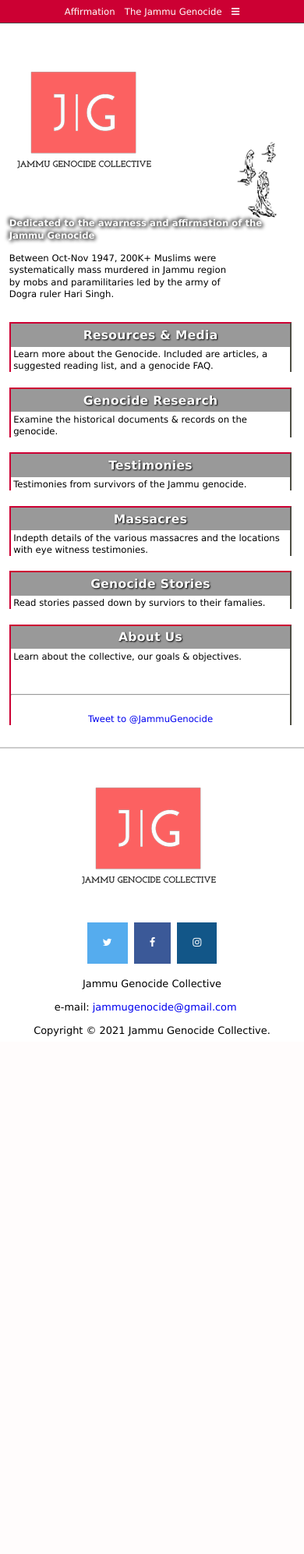
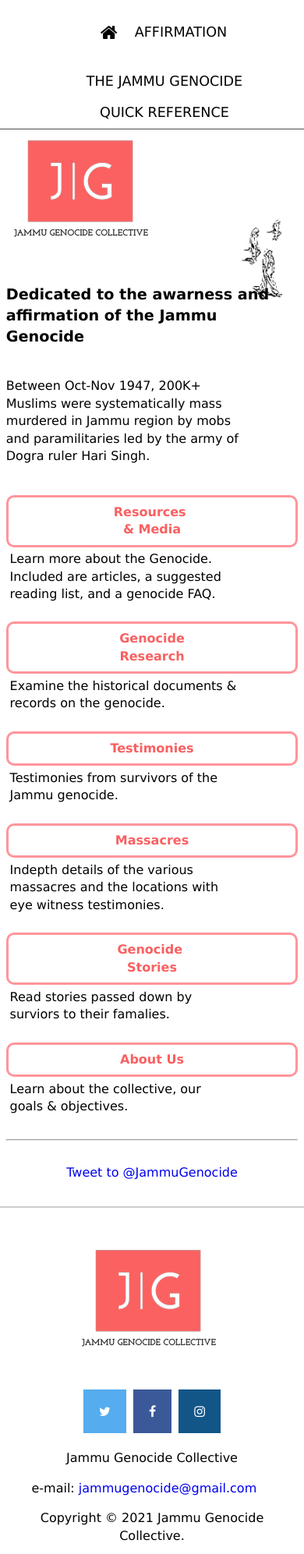
Before and after one commit to JammuGenocide/jammugenocide.github.io, a PHP site: page / in a window 390 px wide. Shown: the whole page at 78% size. Before the commit the page ends 1329 px from the top, so only its background shows below. Run offline with PHP 8.4, Linux system fonts and the light colour scheme; some libraries are stand-ins or nearby versions.

Commit message:
make phone design responsive

```diff
--- a/index.html
+++ b/index.html
@@ -72,20 +72,6 @@
 <!-- NAVIGATION ENDS HERE -->
 </header>
 
-<header class="masthead_mobile">
-<!-- NAVIGATION STARTS HERE -->
-<nav class="nav_bar">
-<ul class="navbar" style="margin: 0; padding: 0;">
-  <li class="navbar"><a href="/affirmation.html" class="navbar_dropdown">Affirmation</a></li>
-  <li class="navbar" style="padding-left: 0.6em;"><a href="/genocide.html" class="navbar_dropdown">The Jammu Genocide</a></li>
-  <li class="dropdown" style="padding-left: 0.6em;"><a href="/quick_reference.html" class="navbar_dropdown" aria-label="Quick Reference"><i class="fas fa-bars" aria-hidden="true" title="Quick Reference"></i></a></li>
-  </li>
-</ul>
-</nav>
-<!-- NAVIGATION ENDS HERE -->
-
-</header>
-
 <div class="clear">&nbsp;</div>
 <div class="container">
 <div class="messages_block">
@@ -94,7 +80,7 @@
 <div class="top-content">
 <p style="width: 100%; vertical-align: top;">
 <br>
-<a href="/index.html"> <img src="logo.jpg" alt="Jammu Genocide" style="margin-bottom: 0.5rem;" class="image_responsive"></a>
+<a href="/index.html"> <img src="logo.jpg" alt="Jammu Genocide" class="image_responsive"></a>
 </p>
 <p class="shadow_heading">Dedicated to the awarness and affirmation of the Jammu Genocide</p>
 
--- a/standard.css
+++ b/standard.css
@@ -60,9 +60,7 @@
   text-align: left; box-sizing: border-box; -webkit-box-sizing: border-box; -moz-box-sizing: border-box;
 }
 
-/* Desktop */
-@media only screen and (min-width: 800px)
-{
+/* Desktop min-width: 800px */
 p, div, span, ul, ol, li, tr, td { font-size: 1.0em; line-height: 1.4; }
 .container { max-width: 1100px; width: 100%; margin-left: auto; margin-right: auto; background-color: white; padding-top: 2%; padding-left: 2%; padding-right: 2%; }
 .messages_block { max-width: 1100px; width: 100%; margin-left: auto; margin-right: auto; }
@@ -117,72 +115,19 @@
 /* Tablet */
 @media only screen and (min-width: 800px) and (max-width: 1099px)
 {
-p, div, span, ul, ol, li, tr, td { font-size: 0.9em; line-height: 1.3; }
-.container { max-width: 900px; }
-.messages_block { max-width: 900px; }
-.masthead_header { padding-bottom: 2%; }
-#nav_bar { height: auto; padding-top: 0.2em; padding-bottom: 0.2em; }
-h1 { font-size: 2.0em; }
-h2 { font-size: 1.8em; }
-h3 { font-size: 1.4em; }
-h4 { font-size: 1.2em; }
-a.section_label:link, a.section_label:visited { font-size: 115%; }
+
 }
-/* End (min-width: 800px) and (max-width: 1099px) */
 
 /* Mobile */
 @media only screen and (max-width: 799px)
 {
-body { font-size: 100%; }
-p, div, span, ul, ol, li, tr, td { font-size: 0.9em; line-height: 1.3; }
-.container { max-width: 799px; width: 100%; display: block; margin-left: auto; margin-right: auto; background-color: white; padding-top: 5%; padding-left: 3%; padding-right: 4%; }
-a.choose_language:link, a.choose_language:visited { display: inline-block; background-color: white; color: #CC0033; text-decoration: none; font-size: 0.9em; padding: .05em 0.25em; }
-a.choose_language:hover { color: #06359C; }
-li.navbar, li.dropdown, li.mobile_dropdown { display: inline-block; padding-top: 0.3em; padding-bottom: 0.3em; }
-.mobile_dropdown_text { display: none; position: absolute; margin-top: 0.5em; z-index: 1; }
-.mobile_dropdown:hover .mobile_dropdown_text { display: block; }
-a.more_info_language_text:link, a.more_info_language_text:visited { display: block; padding: 0.4em; border: thin solid #4D4D4D; background-color: #808080; font-size: 90%; color: white; text-decoration: none; text-align: left; }
-a.more_info_language_text:hover { background-color: #4D4D4D; }
-.messages_block { max-width: 799px; width: 100%; margin-left: auto; margin-right: auto; }
-.masthead_mobile { width: 100%; margin: 0 auto; padding-bottom: 3%; }
-.masthead_header { display: none; }
-#nav_bar { display: none; }
-.nav_bar {
- position: fixed; width: 100%; height: auto; border-bottom: thin solid #4D4D4D; z-index: 100; padding-top: 0.2em; padding-bottom: 0.1em; background-color: #CC0033;
+  a.section_label:link, a.section_label:visited {
+ display: inline-block; width: 100%; background-color: white;   border-radius: 10px; border-color: #ff959a; border-style: solid; border-width: 3px;
+ white-space: pre; padding-top: 0.5em; padding-bottom: 0.5em; padding-left: 0.1em; padding-right: 0.1em; text-align: center;
+ color: #f96061; font-size: 100%; font-weight: bold;
 }
-ul.navbar { list-style-type: none; padding: 0; overflow: hidden; text-align: center; }
-a.navbar:link, a.navbar:visited, a.navbar_dropdown:link, a.navbar_dropdown:visited { color: white; text-decoration: none; font-size: 90%; }
-a.navbar:hover, a.navbar_dropdown:hover { color: #CCCCCC; }
-.more_info_navbar {
- position: absolute; right: 0; margin-top: 0; margin-bottom: 0.5em; padding: 0.5em 2em; background-color: #E5E5E5;
- width: 100%; z-index: 10; visibility: hidden; opacity: 0; transition: opacity .5s;
-}
-li.dropdown:hover .more_info_navbar { visibility: visible; opacity: 1; }
-.more_info_navbar a { display: block; }
-.more_info_box { display: inline-block; vertical-align: text-top; width: 30%; }
-a.more_info_text:link, a.more_info_text:visited { color: #06359C; text-decoration: none; text-align: left; padding-bottom: 0; padding-top: 0; margin: 0; }
-a.more_info_text:hover { color: #CC0033; }
-.footer_style { text-align: center; font-size: 90%; margin-bottom: 0.5%; }
-.insert_content_image { max-width: 50%; }
-.shadow_heading { color: white; font-size: 0.9em; line-height: 1.4; font-weight: bold; text-shadow: 2px 2px 4px #1A1A1A, -2px -2px 4px #1A1A1A; margin-bottom: 1.2em; }
-h1, h2, h3, h4, h5, h6 { color: #4D4D4D; font-weight: normal; }
-h1 { font-size: 1.2em; margin-top: .2em; margin-bottom: .7em; }
-h2 { font-size: 1.1em; margin-top: .2em; margin-bottom: .7em; }
-h3 { font-size: 0.9em; }
-h4 { font-size: 0.8em; }
-.section_divider { width: 100%; margin-bottom: 1.5em; border-top: 0.2em solid #CC0033; border-left: 0.2em solid #CC0033; border-right: 0.2em solid #4D4D43; }
-a.section_label:link, a.section_label:visited {
- display: inline-block; width: 100%; background-color: #999999; margin: 0;
- white-space: normal; padding-top: 0.3em; padding-bottom: 0.3em; padding-left: 0.1em; padding-right: 0.1em; text-align: center;
- color: white; font-size: 120%; font-weight: bold; letter-spacing: 0.02em; text-shadow: 1px 1px 2px black;
-}
-a.section_label:hover { background-color: #808080; text-decoration: none; transition: all 0.8s ease; }
-.section_text_block { width: 100%; vertical-align: top; padding-top: 0.2em; padding-left: 0.3em; padding-right: 0.3em; }
-.headline_block { width: 98%; margin-left: 4px; }
-.up_arrow { display: none; }
-.title_text { font-size: 1.2em; font-weight: bold; }
-#image_slideshow { max-width: 620px; position: relative; margin: auto; margin-bottom: 2%; margin-top: 1%; }
-.smalltext { font-size: 0.75em; }
+a.section_label:hover { background-color: #f96061; text-decoration: none; transition: all 0.8s ease; color: white;}
+.image_responsive{ margin-top: 100px; }
 }
 /* End max-width: 799px */
 
```
Also changed, not shown: timeline.html (+0 -13 lines).
